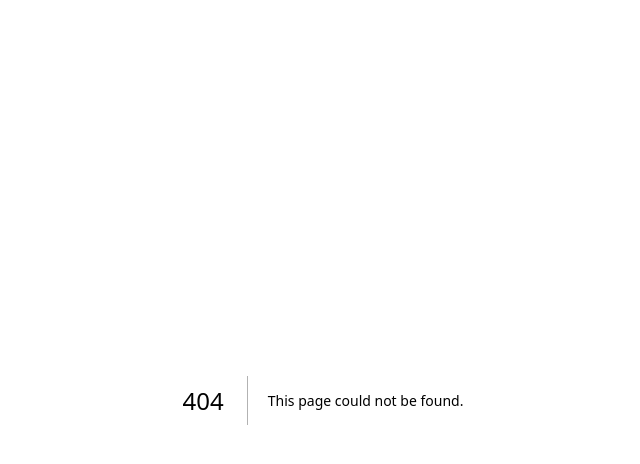
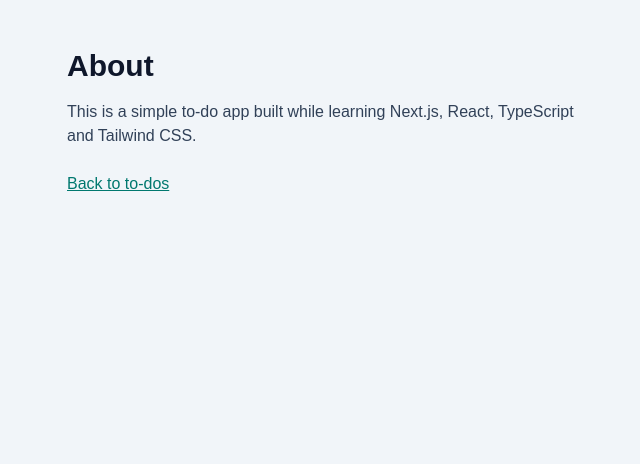
Before and after one commit to Metabiddy/to-do-list, a Next.js app: page /about in a window 1280 px wide. Before the commit this address had no page. Shown: the top 464 px of the page, without its empty margins (317-957 px from the left). Built offline with nearby package versions, Linux system fonts and the light colour scheme.

Commit message:
Add About page and link in TodoApp: create a new AboutPage component and add navigation link to it in the TodoApp for improved user experience.

```diff
--- /dev/null
+++ b/src/app/about/page.tsx
@@ -0,0 +1,20 @@
+import Link from "next/link";
+
+// This file lives at app/about/page.tsx → the URL is /about
+export default function AboutPage() {
+  return (
+    <main className="min-h-screen bg-slate-100 px-4 py-12">
+      <div className="mx-auto max-w-lg">
+        <h1 className="mb-4 text-3xl font-bold text-slate-900">About</h1>
+        <p className="mb-6 text-slate-700">
+          This is a simple to-do app built while learning Next.js, React,
+          TypeScript and Tailwind CSS.
+        </p>
+        {/* Link navigates without a full browser refresh */}
+        <Link href="/" className="text-teal-700 underline hover:text-teal-800">
+          Back to to-dos
+        </Link>
+      </div>
+    </main>
+  );
+}
--- a/src/components/TodoApp.tsx
+++ b/src/components/TodoApp.tsx
@@ -1,5 +1,6 @@
 "use client"; // needed so we can use useState and handle button clicks in the browser
 
+import Link from "next/link";
 import { useState } from "react";
 import TodoItem from "@/components/TodoItem";
 import { createTodo, deleteTodo, updateTodo } from "@/lib/todos";
@@ -43,16 +44,22 @@ export default function TodoApp({ initialTodos }: TodoAppProps) {
 
   return (
     <div className="mx-auto max-w-lg">
-      <div className="mb-6 flex items-center justify-between gap-4">
+      <div className="mb-2 flex items-center justify-between gap-4">
         <h1 className="text-3xl font-bold text-slate-900">My To-do List</h1>
         <button
           type="button"
           onClick={() => setIsDialogOpen(true)}
-          className="rounded-lg bg-teal-600 px-4 py-2 text-sm font-medium text-white hover:bg-teal-700"
+          className="rounded-lg bg-sky-600 px-4 py-2 text-sm font-medium text-white hover:bg-teal-700"
         >
           Add Task
         </button>
       </div>
+      {/* app/about/page.tsx maps to the /about URL */}
+      <p className="mb-6">
+        <Link href="/about" className="text-sm text-teal-700 underline hover:text-teal-800">
+          About this app
+        </Link>
+      </p>
 
       <ul className="space-y-3">
         {todos.map((todo) => (
```
